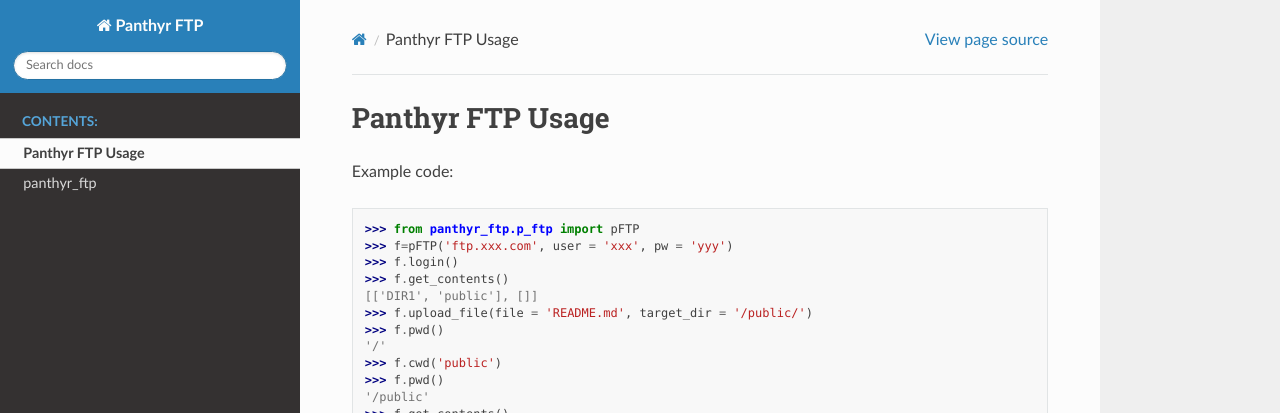
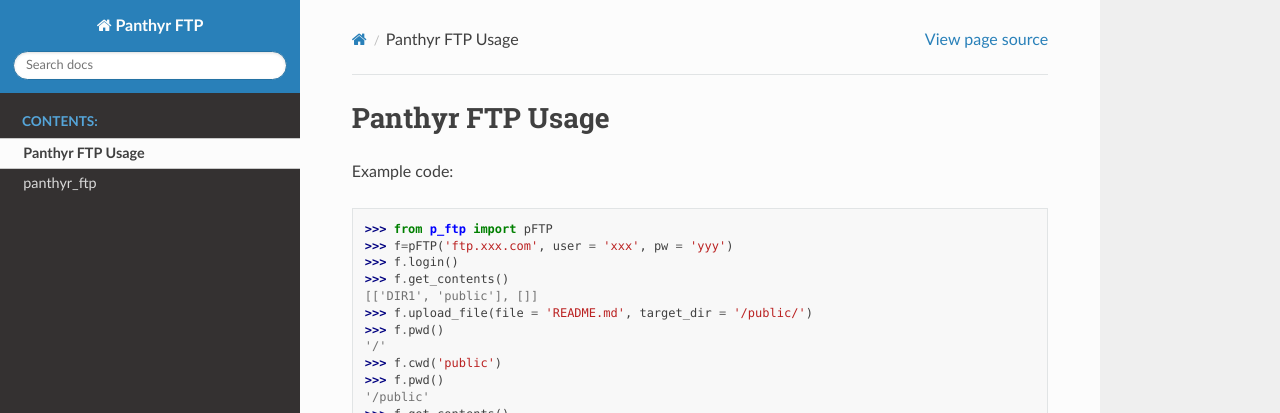
Before and after one commit to Panthyr/panthyr_ftp, a Sphinx documentation site: the page built from docs/source/usage.rst, in a window 1280 px wide. Shown: the top 413 px of the page. Built offline with Sphinx 7.4.7 and the Read the Docs theme 2.0.0, drawn with Linux system fonts in a browser that asks for light colours.

Commit message:
Update package name

```diff
--- a/docs/source/usage.rst
+++ b/docs/source/usage.rst
@@ -6,7 +6,7 @@ Example code:
 
 .. code:: python
 
-    >>> from panthyr_ftp.p_ftp import pFTP
+    >>> from p_ftp import pFTP
     >>> f=pFTP('ftp.xxx.com', user = 'xxx', pw = 'yyy')
     >>> f.login()
     >>> f.get_contents()
--- a/setup.py
+++ b/setup.py
@@ -2,4 +2,4 @@
 from setuptools import find_packages
 from setuptools import setup
 
-setup(name='panthyr_ftp', version='v0.1.0-beta', packages=find_packages())
+setup(name='p_ftp', version='v0.1.0-beta', packages=find_packages())
```
